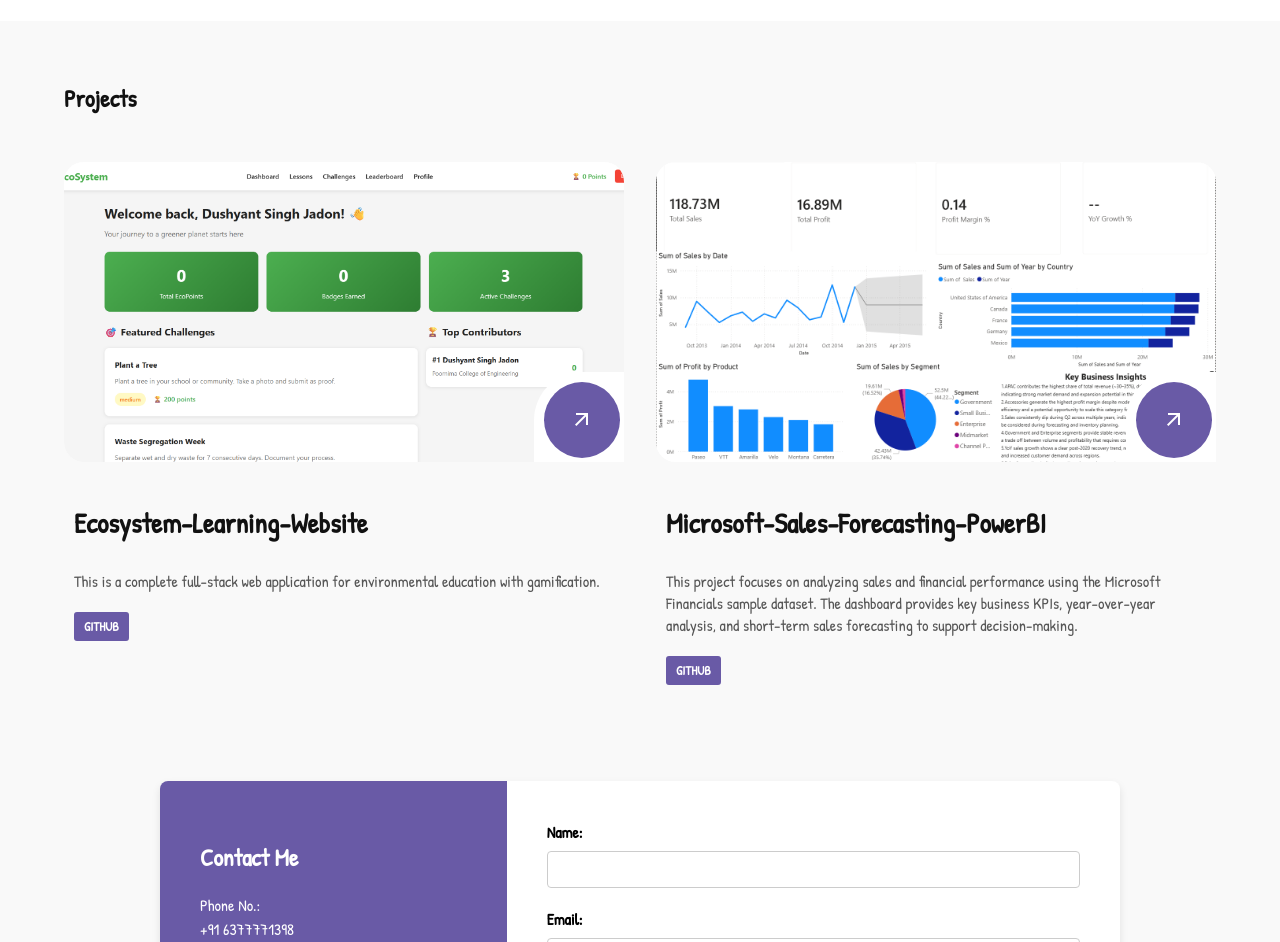
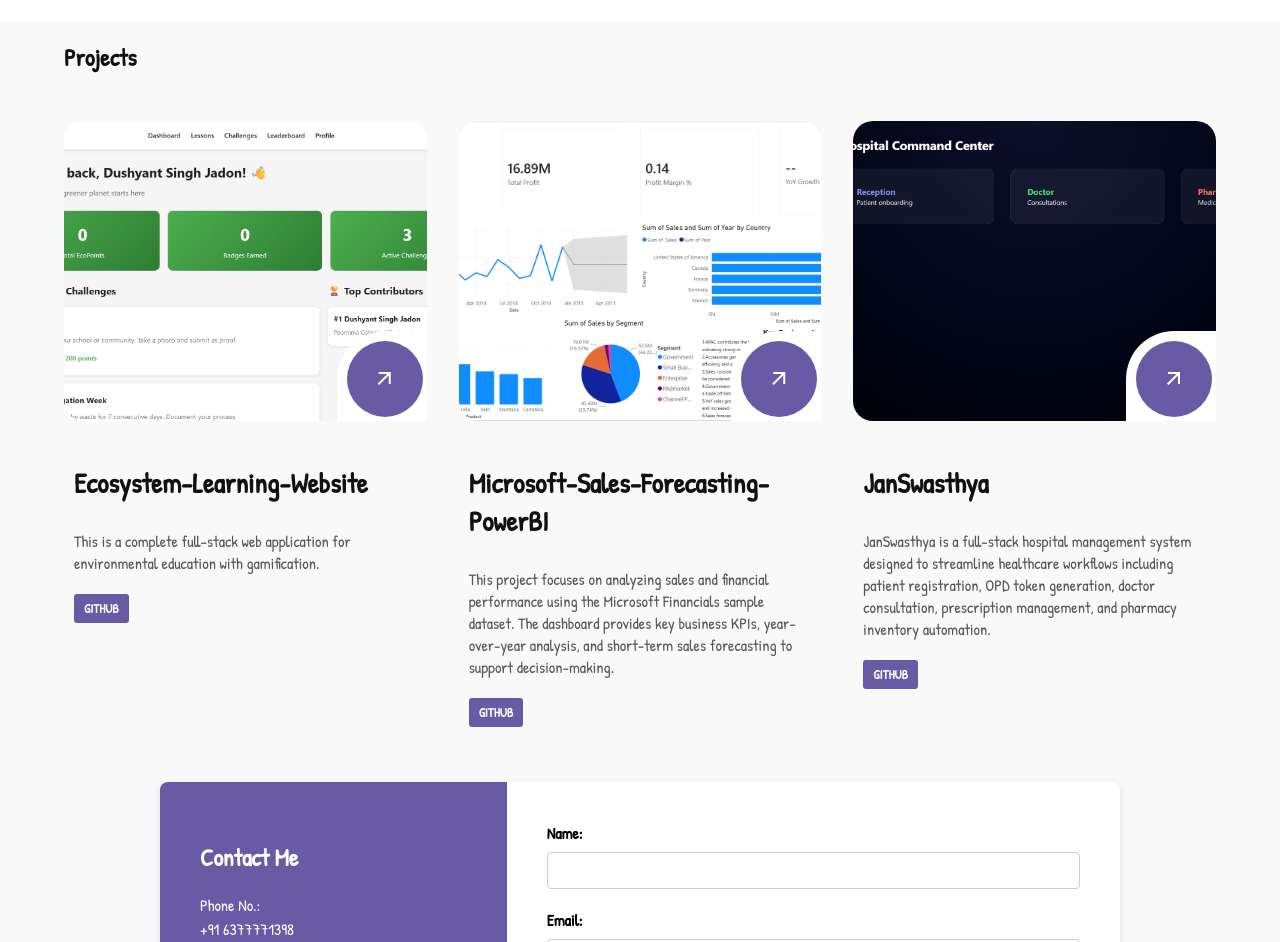
Before and after one commit to dushyantsinghjadon1712/Portfolio, a plain HTML site: page Portfolio/index.html in a window 1280 px wide. Shown: the part 2120-3062 px from the top of the page. Drawn offline with nearby package versions, Linux system fonts and the light colour scheme.

Commit message:
Add JanSwasthya project card to portfolio
Added a new project card for JanSwasthya with details and links.

```diff
--- a/Portfolio/index.html
+++ b/Portfolio/index.html
@@ -247,6 +247,27 @@
                         </ul>
                     </div>
                 </div>
+                <div class="card">
+                    <div class="card-inner" style="--clr:#fff;">
+                        <div class="box">
+                            <div class="imgBox">
+                                <img src="images/Janswasthya.png" alt="Shower Gel">
+                            </div>
+                            <div class="icon">
+                                <a href="https://github.com/dushyantsinghjadon1712/JanSwasthya" class="iconBox" target="_blank"> <span class="material-symbols-outlined">
+                                    arrow_outward
+                                </span></a>
+                            </div>
+                        </div>
+                    </div>
+                    <div class="content">
+                        <h3>JanSwasthya</h3>
+                        <p>JanSwasthya is a full-stack hospital management system designed to streamline healthcare workflows including patient registration, OPD token generation, doctor consultation, prescription management, and pharmacy inventory automation.</p>
+                        <ul>
+                            <a href="https://github.com/dushyantsinghjadon1712/JanSwasthya" target="_blank"><li class="github">github</li></a>
+                        </ul>
+                    </div>
+                </div>
             </div>
         </div>
     </section>
```
